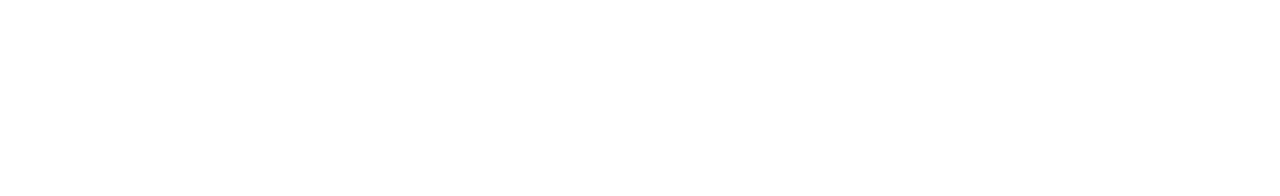
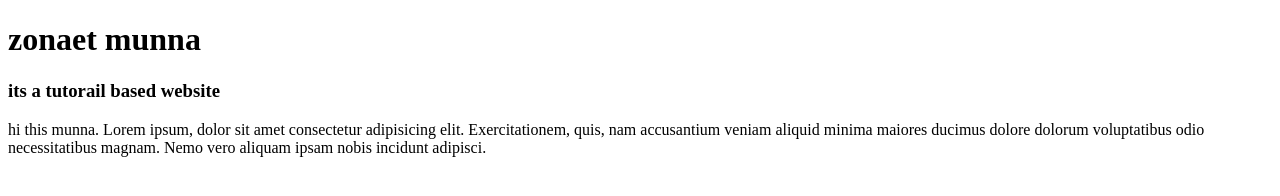
Before and after one commit to zonaetmunna/my-tutorials-website, a plain HTML site: page index.html in a window 1280 px wide. Drawn offline with Linux system fonts and the light colour scheme.

Commit message:
body text add

```diff
--- a/index.html
+++ b/index.html
@@ -10,6 +10,11 @@
 </head>
 
 <body>
+     <h1>zonaet munna </h1>
+     <h3>its a tutorail based website</h3>
+     <p>hi this munna. Lorem ipsum, dolor sit amet consectetur adipisicing elit. Exercitationem, quis, nam accusantium
+          veniam aliquid minima maiores ducimus dolore dolorum voluptatibus odio necessitatibus magnam. Nemo vero
+          aliquam ipsam nobis incidunt adipisci.</p>
 
 
 </body>
```
